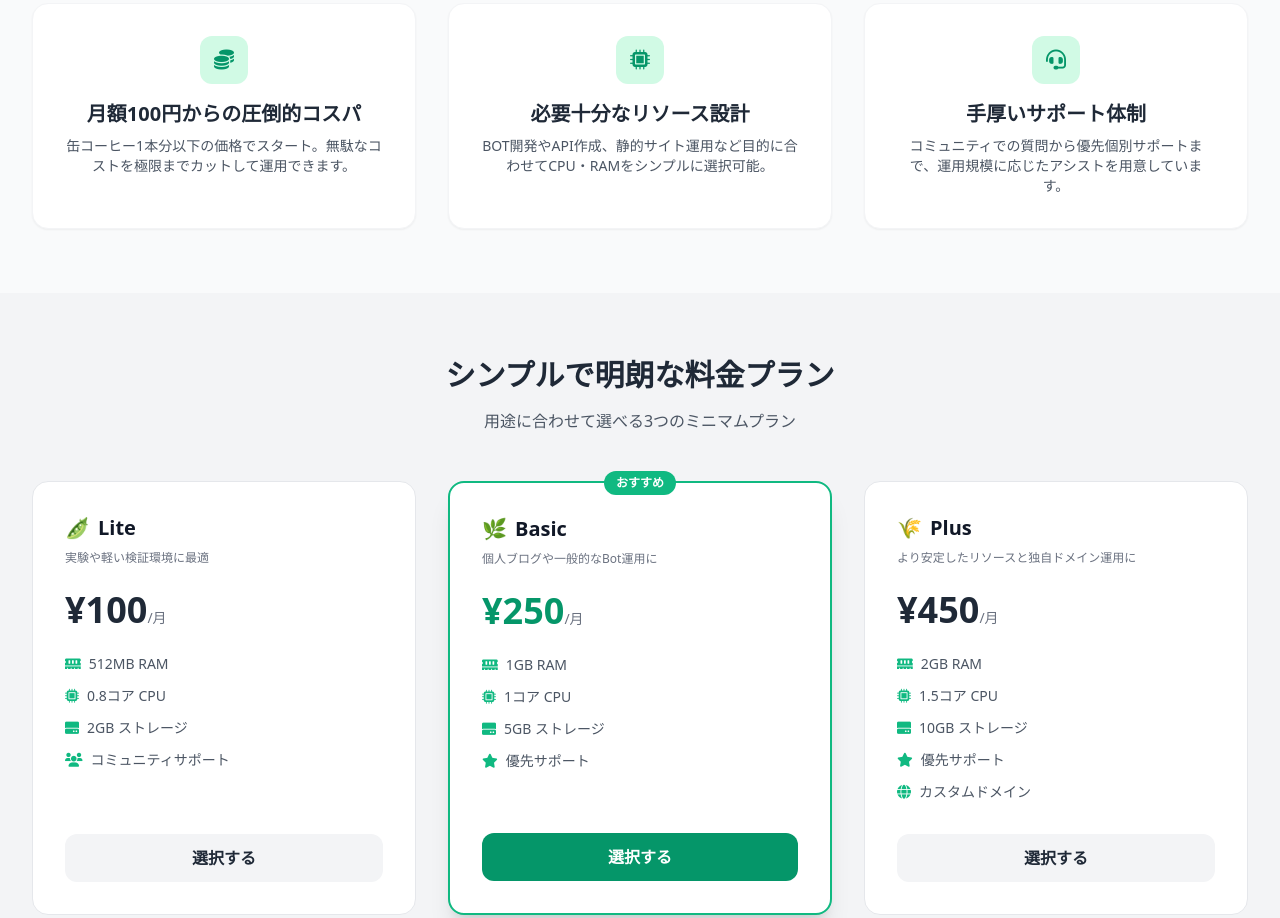
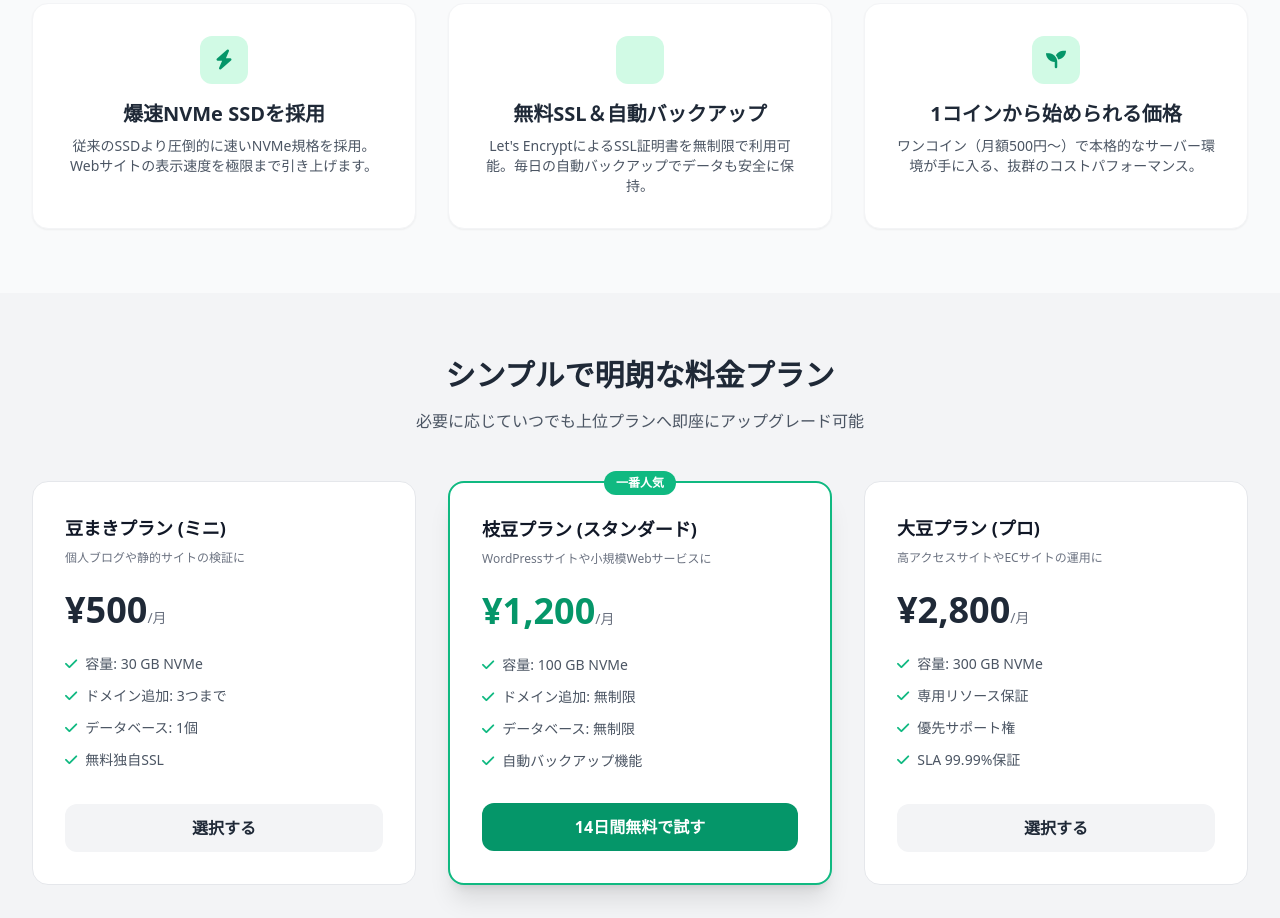
Before and after one commit to jion3325/mamehost, a plain HTML site: page index.html in a window 1280 px wide. Shown: the part 669-1587 px from the top of the page. Drawn offline with nearby package versions, Linux system fonts and the light colour scheme.

Commit message:
Revise text and structure in index.html
Updated text content and structure for clarity and appeal in various sections, including the hero section and pricing plans.

```diff
--- a/index.html
+++ b/index.html
@@ -4,13 +4,11 @@
     <meta charset="UTF-8">
     <meta name="viewport" content="width=device-width, initial-scale=1.0">
     <title>MAMEHOST - 小さく始めて、大きく育てるホスティング</title>
-    <!-- Tailwind CSS CDN -->
     <script src="https://cdn.tailwindcss.com"></script>
     <link href="https://cdnjs.cloudflare.com/ajax/libs/font-awesome/6.0.0/css/all.min.css" rel="stylesheet">
 </head>
 <body class="bg-gray-50 text-gray-800">
 
-    <!-- ナビゲーションバー -->
     <header class="bg-white shadow-sm sticky top-0 z-50">
         <div class="max-w-7xl mx-auto px-4 sm:px-6 lg:px-8 h-16 flex items-center justify-between">
             <div class="flex items-center gap-2">
@@ -29,113 +27,95 @@
         </div>
     </header>
 
-    <!-- ヒーローセクション -->
     <section class="py-20 bg-gradient-to-b from-emerald-50 to-white">
         <div class="max-w-4xl mx-auto px-4 text-center">
-            <span class="inline-block bg-emerald-100 text-emerald-800 text-xs font-semibold px-3 py-1 rounded-full mb-4">月額100円から試せる超軽量サーバー</span>
+            <span class="inline-block bg-emerald-100 text-emerald-800 text-xs font-semibold px-3 py-1 rounded-full mb-4">手軽に始める高機能サーバー</span>
             <h1 class="text-4xl md:text-5xl font-extrabold text-gray-900 leading-tight mb-6">
                 豆のように小さく始めて、<br class="hidden sm:inline">あなたのプロジェクトを大きく育てる。
             </h1>
             <p class="text-lg text-gray-600 mb-8 max-w-2xl mx-auto">
-                MAMEHOSTは、個人開発者・学習用途に最適なワンコイン以下の超軽量ホスティングサービスです。
+                MAMEHOSTは、爆速NVMeストレージと独自の簡便な管理画面を備えた、個人開発者・小規模ビジネスに最適なホスティングサービスです。
             </p>
             <div class="flex flex-col sm:flex-row justify-center gap-4">
-                <a href="#plans" class="bg-emerald-600 hover:bg-emerald-700 text-white font-bold px-8 py-3 rounded-xl shadow-lg hover:shadow-emerald-200 transition">プランを選ぶ</a>
+                <a href="#plans" class="bg-emerald-600 hover:bg-emerald-700 text-white font-bold px-8 py-3 rounded-xl shadow-lg hover:shadow-emerald-200 transition">14日間無料体験を試す</a>
                 <a href="#features" class="bg-white hover:bg-gray-100 text-gray-700 font-semibold px-8 py-3 rounded-xl border border-gray-300 transition">機能の詳細を見る</a>
             </div>
         </div>
     </section>
 
-    <!-- 特徴セクション -->
     <section id="features" class="py-16">
         <div class="max-w-7xl mx-auto px-4 sm:px-6 lg:px-8">
             <h2 class="text-3xl font-bold text-center mb-12">MAMEHOSTが選ばれる3つの理由</h2>
             <div class="grid md:grid-cols-3 gap-8">
                 <div class="bg-white p-8 rounded-2xl border border-gray-100 shadow-sm text-center">
                     <div class="w-12 h-12 bg-emerald-100 text-emerald-600 rounded-xl flex items-center justify-center mx-auto mb-4 text-xl">
-                        <i class="fa-solid fa-coins"></i>
+                        <i class="fa-solid fa-bolt"></i>
                     </div>
-                    <h3 class="text-xl font-bold mb-2">月額100円からの圧倒的コスパ</h3>
-                    <p class="text-gray-600 text-sm">缶コーヒー1本分以下の価格でスタート。無駄なコストを極限までカットして運用できます。</p>
+                    <h3 class="text-xl font-bold mb-2">爆速NVMe SSDを採用</h3>
+                    <p class="text-gray-600 text-sm">従来のSSDより圧倒的に速いNVMe規格を採用。Webサイトの表示速度を極限まで引き上げます。</p>
                 </div>
                 <div class="bg-white p-8 rounded-2xl border border-gray-100 shadow-sm text-center">
                     <div class="w-12 h-12 bg-emerald-100 text-emerald-600 rounded-xl flex items-center justify-center mx-auto mb-4 text-xl">
-                        <i class="fa-solid fa-microchip"></i>
+                        <i class="fa-solid fa-shield-halved"></i>
                     </div>
-                    <h3 class="text-xl font-bold mb-2">必要十分なリソース設計</h3>
-                    <p class="text-gray-600 text-sm">BOT開発やAPI作成、静的サイト運用など目的に合わせてCPU・RAMをシンプルに選択可能。</p>
+                    <h3 class="text-xl font-bold mb-2">無料SSL＆自動バックアップ</h3>
+                    <p class="text-gray-600 text-sm">Let's EncryptによるSSL証明書を無制限で利用可能。毎日の自動バックアップでデータも安全に保持。</p>
                 </div>
                 <div class="bg-white p-8 rounded-2xl border border-gray-100 shadow-sm text-center">
                     <div class="w-12 h-12 bg-emerald-100 text-emerald-600 rounded-xl flex items-center justify-center mx-auto mb-4 text-xl">
-                        <i class="fa-solid fa-headset"></i>
+                        <i class="fa-solid fa-seedling"></i>
                     </div>
-                    <h3 class="text-xl font-bold mb-2">手厚いサポート体制</h3>
-                    <p class="text-gray-600 text-sm">コミュニティでの質問から優先個別サポートまで、運用規模に応じたアシストを用意しています。</p>
+                    <h3 class="text-xl font-bold mb-2">1コインから始められる価格</h3>
+                    <p class="text-gray-600 text-sm">ワンコイン（月額500円〜）で本格的なサーバー環境が手に入る、抜群のコストパフォーマンス。</p>
                 </div>
             </div>
         </div>
     </section>
 
-    <!-- 料金プランセクション -->
     <section id="plans" class="py-16 bg-gray-100">
         <div class="max-w-7xl mx-auto px-4 sm:px-6 lg:px-8">
             <h2 class="text-3xl font-bold text-center mb-4">シンプルで明朗な料金プラン</h2>
-            <p class="text-center text-gray-600 mb-12">用途に合わせて選べる3つのミニマムプラン</p>
+            <p class="text-center text-gray-600 mb-12">必要に応じていつでも上位プランへ即座にアップグレード可能</p>
             <div class="grid md:grid-cols-3 gap-8 items-stretch">
-                <!-- Lite Plan -->
                 <div class="bg-white rounded-2xl p-8 border border-gray-200 flex flex-col justify-between">
                     <div>
-                        <div class="flex items-center gap-2 mb-2">
-                            <span class="text-xl">🫛</span>
-                            <h3 class="text-xl font-bold text-gray-900">Lite</h3>
-                        </div>
-                        <p class="text-xs text-gray-500 mb-6">実験や軽い検証環境に最適</p>
-                        <div class="text-4xl font-extrabold mb-6">¥100<span class="text-sm text-gray-500 font-normal">/月</span></div>
+                        <h3 class="text-lg font-bold text-gray-900 mb-2">豆まきプラン (ミニ)</h3>
+                        <p class="text-xs text-gray-500 mb-6">個人ブログや静的サイトの検証に</p>
+                        <div class="text-4xl font-extrabold mb-6">¥500<span class="text-sm text-gray-500 font-normal">/月</span></div>
                         <ul class="space-y-3 text-sm text-gray-600 mb-8">
-                            <li><i class="fa-solid fa-memory text-emerald-500 mr-2"></i>512MB RAM</li>
-                            <li><i class="fa-solid fa-microchip text-emerald-500 mr-2"></i>0.8コア CPU</li>
-                            <li><i class="fa-solid fa-hard-drive text-emerald-500 mr-2"></i>2GB ストレージ</li>
-                            <li><i class="fa-solid fa-users text-emerald-500 mr-2"></i>コミュニティサポート</li>
+                            <li><i class="fa-solid fa-check text-emerald-500 mr-2"></i>容量: 30 GB NVMe</li>
+                            <li><i class="fa-solid fa-check text-emerald-500 mr-2"></i>ドメイン追加: 3つまで</li>
+                            <li><i class="fa-solid fa-check text-emerald-500 mr-2"></i>データベース: 1個</li>
+                            <li><i class="fa-solid fa-check text-emerald-500 mr-2"></i>無料独自SSL</li>
                         </ul>
                     </div>
                     <a href="#" class="block text-center bg-gray-100 hover:bg-gray-200 text-gray-800 font-bold py-3 rounded-xl transition">選択する</a>
                 </div>
-
-                <!-- Basic Plan (おすすめ) -->
                 <div class="bg-white rounded-2xl p-8 border-2 border-emerald-500 shadow-xl relative flex flex-col justify-between">
-                    <span class="absolute -top-3 left-1/2 -translate-x-1/2 bg-emerald-500 text-white text-xs font-bold px-3 py-1 rounded-full">おすすめ</span>
+                    <span class="absolute -top-3 left-1/2 -translate-x-1/2 bg-emerald-500 text-white text-xs font-bold px-3 py-1 rounded-full">一番人気</span>
                     <div>
-                        <div class="flex items-center gap-2 mb-2">
-                            <span class="text-xl">🌿</span>
-                            <h3 class="text-xl font-bold text-gray-900">Basic</h3>
-                        </div>
-                        <p class="text-xs text-gray-500 mb-6">個人ブログや一般的なBot運用に</p>
-                        <div class="text-4xl font-extrabold mb-6 text-emerald-600">¥250<span class="text-sm text-gray-500 font-normal">/月</span></div>
+                        <h3 class="text-lg font-bold text-gray-900 mb-2">枝豆プラン (スタンダード)</h3>
+                        <p class="text-xs text-gray-500 mb-6">WordPressサイトや小規模Webサービスに</p>
+                        <div class="text-4xl font-extrabold mb-6 text-emerald-600">¥1,200<span class="text-sm text-gray-500 font-normal">/月</span></div>
                         <ul class="space-y-3 text-sm text-gray-600 mb-8">
-                            <li><i class="fa-solid fa-memory text-emerald-500 mr-2"></i>1GB RAM</li>
-                            <li><i class="fa-solid fa-microchip text-emerald-500 mr-2"></i>1コア CPU</li>
-                            <li><i class="fa-solid fa-hard-drive text-emerald-500 mr-2"></i>5GB ストレージ</li>
-                            <li><i class="fa-solid fa-star text-emerald-500 mr-2"></i>優先サポート</li>
+                            <li><i class="fa-solid fa-check text-emerald-500 mr-2"></i>容量: 100 GB NVMe</li>
+                            <li><i class="fa-solid fa-check text-emerald-500 mr-2"></i>ドメイン追加: 無制限</li>
+                            <li><i class="fa-solid fa-check text-emerald-500 mr-2"></i>データベース: 無制限</li>
+                            <li><i class="fa-solid fa-check text-emerald-500 mr-2"></i>自動バックアップ機能</li>
                         </ul>
                     </div>
-                    <a href="#" class="block text-center bg-emerald-600 hover:bg-emerald-700 text-white font-bold py-3 rounded-xl transition">選択する</a>
+                    <a href="#" class="block text-center bg-emerald-600 hover:bg-emerald-700 text-white font-bold py-3 rounded-xl transition">14日間無料で試す</a>
                 </div>
-
-                <!-- Plus Plan -->
                 <div class="bg-white rounded-2xl p-8 border border-gray-200 flex flex-col justify-between">
                     <div>
-                        <div class="flex items-center gap-2 mb-2">
-                            <span class="text-xl">🌾</span>
-                            <h3 class="text-xl font-bold text-gray-900">Plus</h3>
-                        </div>
-                        <p class="text-xs text-gray-500 mb-6">より安定したリソースと独自ドメイン運用に</p>
-                        <div class="text-4xl font-extrabold mb-6">¥450<span class="text-sm text-gray-500 font-normal">/月</span></div>
+                        <h3 class="text-lg font-bold text-gray-900 mb-2">大豆プラン (プロ)</h3>
+                        <p class="text-xs text-gray-500 mb-6">高アクセスサイトやECサイトの運用に</p>
+                        <div class="text-4xl font-extrabold mb-6">¥2,800<span class="text-sm text-gray-500 font-normal">/月</span></div>
                         <ul class="space-y-3 text-sm text-gray-600 mb-8">
-                            <li><i class="fa-solid fa-memory text-emerald-500 mr-2"></i>2GB RAM</li>
-                            <li><i class="fa-solid fa-microchip text-emerald-500 mr-2"></i>1.5コア CPU</li>
-                            <li><i class="fa-solid fa-hard-drive text-emerald-500 mr-2"></i>10GB ストレージ</li>
-                            <li><i class="fa-solid fa-star text-emerald-500 mr-2"></i>優先サポート</li>
-                            <li><i class="fa-solid fa-globe text-emerald-500 mr-2"></i>カスタムドメイン</li>
+                            <li><i class="fa-solid fa-check text-emerald-500 mr-2"></i>容量: 300 GB NVMe</li>
+                            <li><i class="fa-solid fa-check text-emerald-500 mr-2"></i>専用リソース保証</li>
+                            <li><i class="fa-solid fa-check text-emerald-500 mr-2"></i>優先サポート権</li>
+                            <li><i class="fa-solid fa-check text-emerald-500 mr-2"></i>SLA 99.99%保証</li>
                         </ul>
                     </div>
                     <a href="#" class="block text-center bg-gray-100 hover:bg-gray-200 text-gray-800 font-bold py-3 rounded-xl transition">選択する</a>
@@ -144,7 +124,6 @@
         </div>
     </section>
 
-    <!-- フッター -->
     <footer class="bg-gray-900 text-gray-400 py-8">
         <div class="max-w-7xl mx-auto px-4 text-center">
             <p class="text-sm">&copy; 2026 MAMEHOST Inc. All rights reserved.</p>
```
